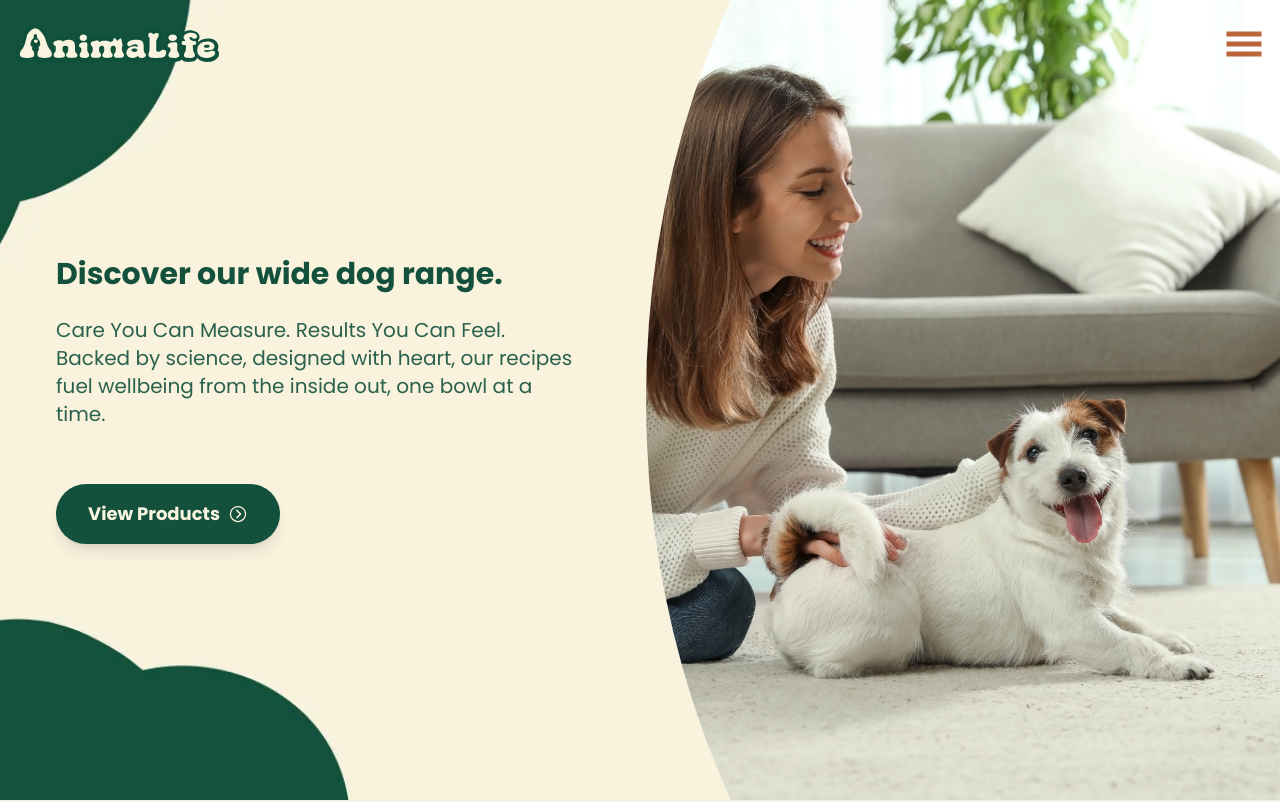
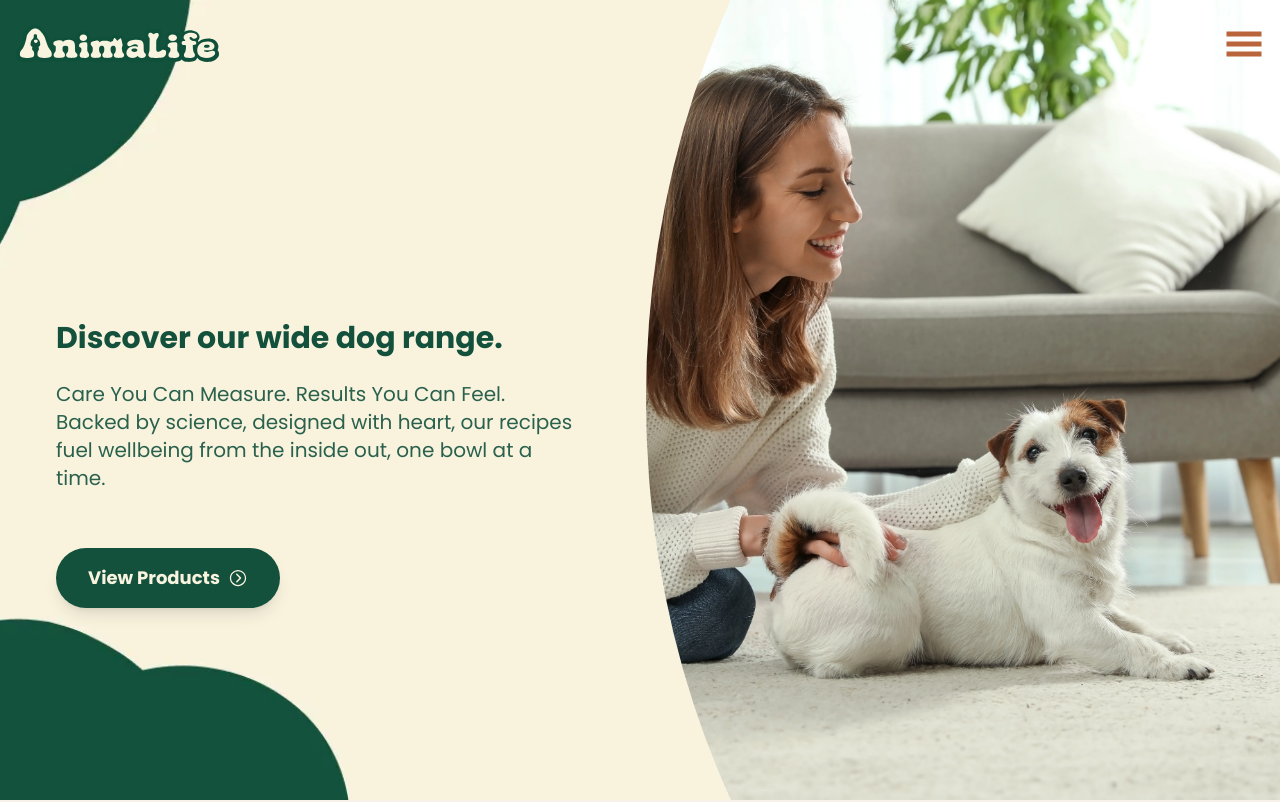
Before and after one commit to the-jupiteragency/animalife, a Next.js app: page / in a window 1280 px wide. Shown: the top 802 px of the page. Built offline with nearby package versions, Linux system fonts and the light colour scheme.

Commit message:
update animalife content

```diff
--- a/app/globals.css
+++ b/app/globals.css
@@ -67,6 +67,7 @@
   }
   body {
     @apply bg-background text-foreground;
+    font-family: 'Poppins', -apple-system, BlinkMacSystemFont, 'Segoe UI', 'Roboto', 'Oxygen', 'Ubuntu', 'Cantarell', 'Fira Sans', 'Droid Sans', 'Helvetica Neue', sans-serif;
     font-feature-settings:
       "rlig" 1,
       "calt" 1;
@@ -171,7 +172,14 @@
   h3,
   h4,
   h5,
-  h6 {
-    font-family: Poppins;
+  h6,
+  p,
+  span,
+  div,
+  button,
+  input,
+  textarea,
+  select {
+    font-family: 'Poppins', -apple-system, BlinkMacSystemFont, 'Segoe UI', 'Roboto', 'Oxygen', 'Ubuntu', 'Cantarell', 'Fira Sans', 'Droid Sans', 'Helvetica Neue', sans-serif;
   }
 }
--- a/app/layout.tsx
+++ b/app/layout.tsx
@@ -2,9 +2,14 @@ import type { Metadata, Viewport } from "next";
 import "./globals.css";
 import { Header } from "@/components/header";
 import { Footer } from "@/components/footer";
+import Script from "next/script";
 
 export const metadata: Metadata = {
-  title: "AnimaLife | Science-Driven Pet Nutrition & Wellness",
+  metadataBase: new URL('https://animalife.vercel.app'),
+  title: {
+    default: "AnimaLife | Science-Driven Pet Nutrition & Wellness",
+    template: "%s | AnimaLife"
+  },
   description:
     "AnimaLife offers science-driven, complete, and balanced nutrition for pets. Discover products tailored to your pet's unique needs, expert advice, and a passionate community of animal lovers.",
   keywords: [
@@ -19,9 +24,20 @@ export const metadata: Metadata = {
     "pet products",
     "pet academy",
     "pet community",
+    "premium pet food",
+    "natural pet nutrition",
+    "pet health supplements"
   ],
   authors: [{ name: "AnimaLife Team", url: "https://animalife.vercel.app" }],
   creator: "AnimaLife",
+  publisher: "AnimaLife",
+  formatDetection: {
+    email: false,
+    address: false,
+    telephone: false,
+  },
+  category: 'Pet Care',
+  classification: 'Pet Nutrition and Wellness',
   openGraph: {
     title: "AnimaLife | Science-Driven Pet Nutrition & Wellness",
     description:
@@ -39,15 +55,73 @@ export const metadata: Metadata = {
     locale: "en_US",
     type: "website",
   },
+  twitter: {
+    card: 'summary_large_image',
+    title: 'AnimaLife | Science-Driven Pet Nutrition & Wellness',
+    description: 'AnimaLife offers science-driven, complete, and balanced nutrition for pets. Discover products tailored to your pet\'s unique needs.',
+    images: ['/hero1.webp'],
+    creator: '@animalife',
+    site: '@animalife'
+  },
+  robots: {
+    index: true,
+    follow: true,
+    googleBot: {
+      index: true,
+      follow: true,
+      'max-video-preview': -1,
+      'max-image-preview': 'large',
+      'max-snippet': -1,
+    },
+  },
   icons: {
-    icon: "/favicon.png",
-    shortcut: "/favicon.ico",
-    apple: "/apple-touch-icon.png",
+    icon: [
+      { url: '/favicon.ico' },
+      { url: '/favicon.png', type: 'image/png' },
+    ],
+    shortcut: '/favicon.ico',
+    apple: [
+      { url: '/apple-touch-icon.png' },
+      { url: '/apple-touch-icon-72x72.png', sizes: '72x72', type: 'image/png' },
+      { url: '/apple-touch-icon-114x114.png', sizes: '114x114', type: 'image/png' },
+    ],
+  },
+  manifest: '/site.webmanifest',
+  alternates: {
+    canonical: 'https://animalife.vercel.app',
+  },
+  verification: {
+    google: 'your-google-verification-code',
+    yandex: 'your-yandex-verification-code',
+    yahoo: 'your-yahoo-verification-code',
   },
 };
 
 export const viewport: Viewport = {
   themeColor: "#1B4838",
+};
+
+const jsonLd = {
+  '@context': 'https://schema.org',
+  '@type': 'Organization',
+  name: 'AnimaLife',
+  url: 'https://animalife.vercel.app',
+  logo: 'https://animalife.vercel.app/logo.svg',
+  description: 'AnimaLife offers science-driven, complete, and balanced nutrition for pets.',
+  contactPoint: {
+    '@type': 'ContactPoint',
+    contactType: 'Customer Service',
+    availableLanguage: 'English'
+  },
+  sameAs: [
+    'https://facebook.com/animalife',
+    'https://twitter.com/animalife',
+    'https://instagram.com/animalife'
+  ],
+  address: {
+    '@type': 'PostalAddress',
+    addressCountry: 'EG'
+  }
 };
 
 export default function RootLayout({
@@ -57,6 +131,21 @@ export default function RootLayout({
 }>) {
   return (
     <html lang="en">
+      <head>
+        <link rel="preconnect" href="https://fonts.googleapis.com" />
+        <link rel="preconnect" href="https://fonts.gstatic.com" crossOrigin="anonymous" />
+        <link rel="dns-prefetch" href="https://fonts.googleapis.com" />
+        <meta name="theme-color" content="#1B4838" />
+        <meta name="msapplication-TileColor" content="#1B4838" />
+        <meta name="apple-mobile-web-app-capable" content="yes" />
+        <meta name="apple-mobile-web-app-status-bar-style" content="default" />
+        <meta name="format-detection" content="telephone=no" />
+        <Script
+          id="json-ld"
+          type="application/ld+json"
+          dangerouslySetInnerHTML={{ __html: JSON.stringify(jsonLd) }}
+        />
+      </head>
       <body>
         <Header />
         {children}
--- /dev/null
+++ b/app/sitemap.ts
@@ -0,0 +1,30 @@
+import { MetadataRoute } from 'next'
+
+export default function sitemap(): MetadataRoute.Sitemap {
+  return [
+    {
+      url: 'https://animalife.vercel.app',
+      lastModified: new Date(),
+      changeFrequency: 'yearly',
+      priority: 1,
+    },
+    {
+      url: 'https://animalife.vercel.app/about',
+      lastModified: new Date(),
+      changeFrequency: 'monthly',
+      priority: 0.8,
+    },
+    {
+      url: 'https://animalife.vercel.app/products',
+      lastModified: new Date(),
+      changeFrequency: 'weekly',
+      priority: 0.9,
+    },
+    {
+      url: 'https://animalife.vercel.app/academy',
+      lastModified: new Date(),
+      changeFrequency: 'weekly',
+      priority: 0.7,
+    },
+  ]
+}
--- a/components/hero-section.tsx
+++ b/components/hero-section.tsx
@@ -306,7 +306,7 @@ export function HeroSection() {
       {/* Desktop Layout */}
       <div className="hidden lg:flex  min-h-screen">
         {/* Left: Text Content */}
-        <div className="flex flex-col justify-center pl-14 w-[1000px]">
+        <div className="flex flex-col justify-center pl-14 w-[1000px] pt-32">
           <AnimatePresence mode="wait">
             <motion.div
               key={`desktop-content-${currentSlideIndex}`}
--- a/tailwind.config.ts
+++ b/tailwind.config.ts
@@ -68,8 +68,28 @@ const config: Config = {
         sm: "calc(var(--radius) - 4px)",
       },
       fontFamily: {
-        sans: ["Poppins"],
-        headline: ["Co Headline"],
+        sans: [
+          'Poppins',
+          '-apple-system',
+          'BlinkMacSystemFont',
+          'Segoe UI',
+          'Roboto',
+          'Oxygen',
+          'Ubuntu',
+          'Cantarell',
+          'Fira Sans',
+          'Droid Sans',
+          'Helvetica Neue',
+          'sans-serif'
+        ],
+        headline: [
+          'Co Headline',
+          'Poppins',
+          '-apple-system',
+          'BlinkMacSystemFont',
+          'Segoe UI',
+          'sans-serif'
+        ],
       },
       keyframes: {
         "accordion-down": {
```
Also changed, not shown: public/robots.txt (added), public/site.webmanifest (added).
